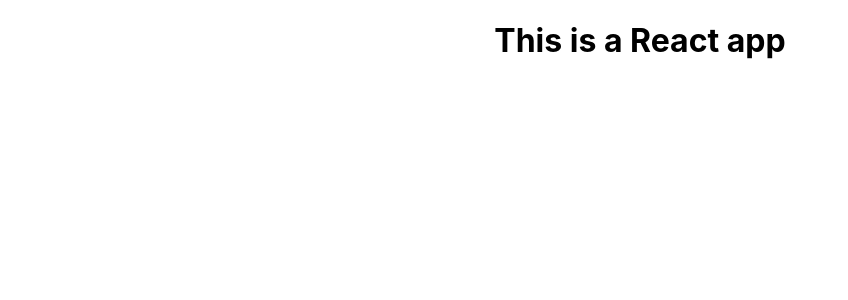
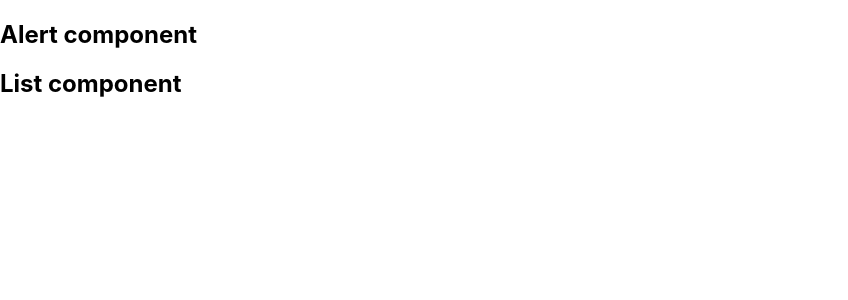
Before and after one commit to German-Cobian/Grocery-Bud, a React (Create React App) app: page / in a window 1280 px wide. Shown: the top 300 px of the page, without its empty margins (0-848 px from the left). Built offline with nearby package versions, Linux system fonts and the light colour scheme.

Commit message:
Declare the various useState hooks + display Alert and List components from App

```diff
--- a/src/Alert.js
+++ b/src/Alert.js
@@ -1,7 +1,7 @@
 import React, { useEffect } from 'react';
 
 const Alert = () => {
-  return <h2>alert component</h2>
+  return <h2>Alert component</h2>
 }
 
 export default Alert
--- a/src/App.js
+++ b/src/App.js
@@ -1,13 +1,21 @@
-import './App.css';
+import './App.css'
+import React, { useState } from 'react';
 import List from './List';
 import Alert from './Alert';
 
 function App() {
-  return (
-    <div className="App">
-      <h1>This is a React app</h1>
-    </div>
-  );
+  const [name, setName] = useState('');
+  const [list, setList] = useState([]);
+  const [isEditing, setIsEditing] = useState(false);
+  const [editD, setEditID] = useState(null);
+  const [alert, setAlert] = useState({show: false, mg: '', type: ''});
+
+  return <section className="section-center">
+      <div className='grocery-container'>
+        <Alert />
+        <List />
+      </div>
+    </section>
 }
 
 export default App;
```
